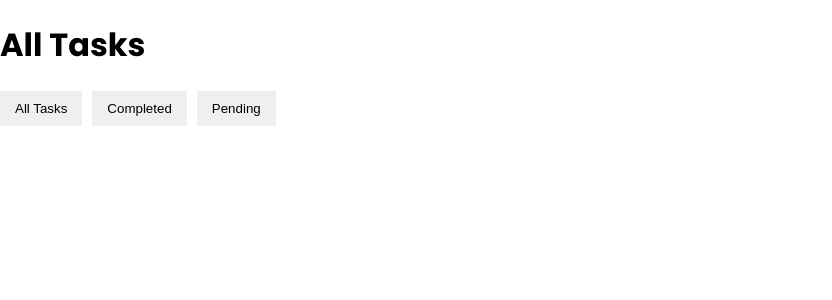
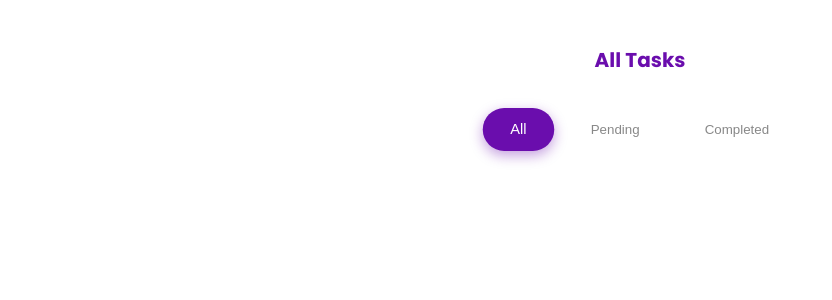
Before and after one commit to mccastrillon12/velaioProject, an Angular app in the folder velaioProject/: page /all-tasks in a window 1280 px wide. Shown: the top 300 px of the page, without its empty margins (0-832 px from the left). Built offline with nearby package versions, Linux system fonts and the light colour scheme.

Commit message:
added styles in task-filter

```diff
--- /dev/null
+++ b/velaioProject/src/app/components/task-filter/task-filter.component.css
@@ -0,0 +1,62 @@
+
+.filter__wrapper {
+  display: flex;
+  justify-content: center;
+  align-items: center;
+  padding: 10px;
+
+  border-radius: 30px;
+  max-width: 600px;
+  margin: 0 auto 20px;
+}
+
+
+.filter {
+  display: flex;
+  gap: 10px;
+}
+
+
+.filter__button {
+  padding: 10px 20px;
+  border: none;
+  border-radius: 30px;
+  background-color: transparent;
+  color: #888;
+  cursor: pointer;
+  transition: background-color 0.3s ease, color 0.3s ease, transform 0.3s ease;
+}
+
+
+.filter__button--active {
+  background-color: #6a0dad;
+  color: #ffffff;
+  transform: scale(1.1);
+  box-shadow: 0 4px 12px rgba(106, 13, 173, 0.4);
+
+}
+
+
+.filter__button:hover {
+  background-color: #6a0dad;
+  color: #ffffff;
+  transform: scale(1.1);
+  box-shadow: 0 4px 12px rgba(106, 13, 173, 0.4);
+
+}
+
+
+
+@media (min-width: 768px) {
+  .filter__wrapper {
+    padding: 15px;
+  }
+
+  .filter {
+    gap: 15px;
+  }
+
+  .filter__button {
+    padding: 12px 25px;
+  }
+}
--- /dev/null
+++ b/velaioProject/src/app/components/task-filter/task-filter.component.html
@@ -0,0 +1,22 @@
+<div class="filter__wrapper">
+  <div class="filter">
+    <button
+      class="filter__button"
+      [ngClass]="{ 'filter__button--active': activeFilter === 'all' }"
+      (click)="setFilter('all')">
+      All
+    </button>
+    <button
+      class="filter__button"
+      [ngClass]="{ 'filter__button--active': activeFilter === 'pending' }"
+      (click)="setFilter('pending')">
+      Pending
+    </button>
+    <button
+      class="filter__button"
+      [ngClass]="{ 'filter__button--active': activeFilter === 'completed' }"
+      (click)="setFilter('completed')">
+      Completed
+    </button>
+  </div>
+</div>
--- a/velaioProject/src/app/components/task-filter/task-filter/task-filter.component.ts
+++ b/velaioProject/src/app/components/task-filter/task-filter.component.ts
@@ -11,9 +11,12 @@ import { CommonModule } from '@angular/common';
 export class TaskFilterComponent {
 
   @Output() filterChanged = new EventEmitter<string>();
+  activeFilter: string = 'all';
 
 
   setFilter(filter: string) {
     this.filterChanged.emit(filter);
+    this.activeFilter = filter;
+
   }
 }
--- a/velaioProject/src/app/components/task-filter/task-filter/task-filter.component.css
+++ /dev/null
@@ -1,15 +0,0 @@
-.filter-container {
-    display: flex;
-    gap: 10px;
-    margin-bottom: 20px;
-  }
-
-  button {
-    padding: 10px 15px;
-    border: none;
-    cursor: pointer;
-  }
-
-  button:hover {
-    background-color: #f0f0f0;
-  }
--- a/velaioProject/src/app/components/task-filter/task-filter/task-filter.component.html
+++ /dev/null
@@ -1,5 +0,0 @@
-<div class="filter-container">
-    <button (click)="setFilter('all')">All Tasks</button>
-    <button (click)="setFilter('completed')">Completed</button>
-    <button (click)="setFilter('pending')">Pending</button>
-  </div>
--- a/velaioProject/src/app/components/task-list/task-list.component.html
+++ b/velaioProject/src/app/components/task-list/task-list.component.html
@@ -1,7 +1,6 @@
 <div *ngFor="let task of tasks">
   <h3>{{ task.name }} ({{ task.isCompleted ? 'Completed' : 'Pending' }})</h3>
-  <button *ngIf="!task.isCompleted" (click)="markAsCompleted(task.id)">Mark as Completed</button>
-  <button [routerLink]="['/edit-task', task.id]">Edit</button>
+
   <p>Deadline: {{ task.deadline | date }}</p>
   <ul>
     <li *ngFor="let person of task.people">
@@ -11,4 +10,6 @@
       </ul>
     </li>
   </ul>
+  <button *ngIf="!task.isCompleted" (click)="markAsCompleted(task.id)">Mark as Completed</button>
+  <button [routerLink]="['/edit-task', task.id]">Edit</button>
 </div>
--- a/velaioProject/src/app/pages/task-list-page/task-list-page.component.css
+++ b/velaioProject/src/app/pages/task-list-page/task-list-page.component.css
@@ -0,0 +1,26 @@
+.container {
+    padding: 1rem;
+}
+.task-list__title{
+    font-size: 20px;
+    margin-bottom: 20px;
+    text-align: center;
+    color: #6a0dad;
+}
+@media (min-width: 768px) {
+    .container {
+        max-width: 700px;
+        margin: 0 auto;
+    }
+
+
+}
+
+@media (min-width: 1024px) {
+    .container {
+        max-width: 1200px;
+        padding: 2rem;
+    }
+
+
+}
--- a/velaioProject/src/app/pages/task-list-page/task-list-page.component.html
+++ b/velaioProject/src/app/pages/task-list-page/task-list-page.component.html
@@ -1,5 +1,5 @@
 <div class="container">
-  <h1>All Tasks</h1>
+  <h1 class="task-list__title">All Tasks</h1>
   <app-task-filter (filterChanged)="onFilterChanged($event)"></app-task-filter>
   <app-task-list [tasks]="filteredTasks"></app-task-list>
 </div>
```
Also changed, not shown: velaioProject/src/app/pages/home-page/home-page.component.html (+5 -2 lines), velaioProject/src/app/pages/task-list-page/task-list-page.component.ts (+4 -3 lines), 1 other file (tests, documents, lock files or other folders).
